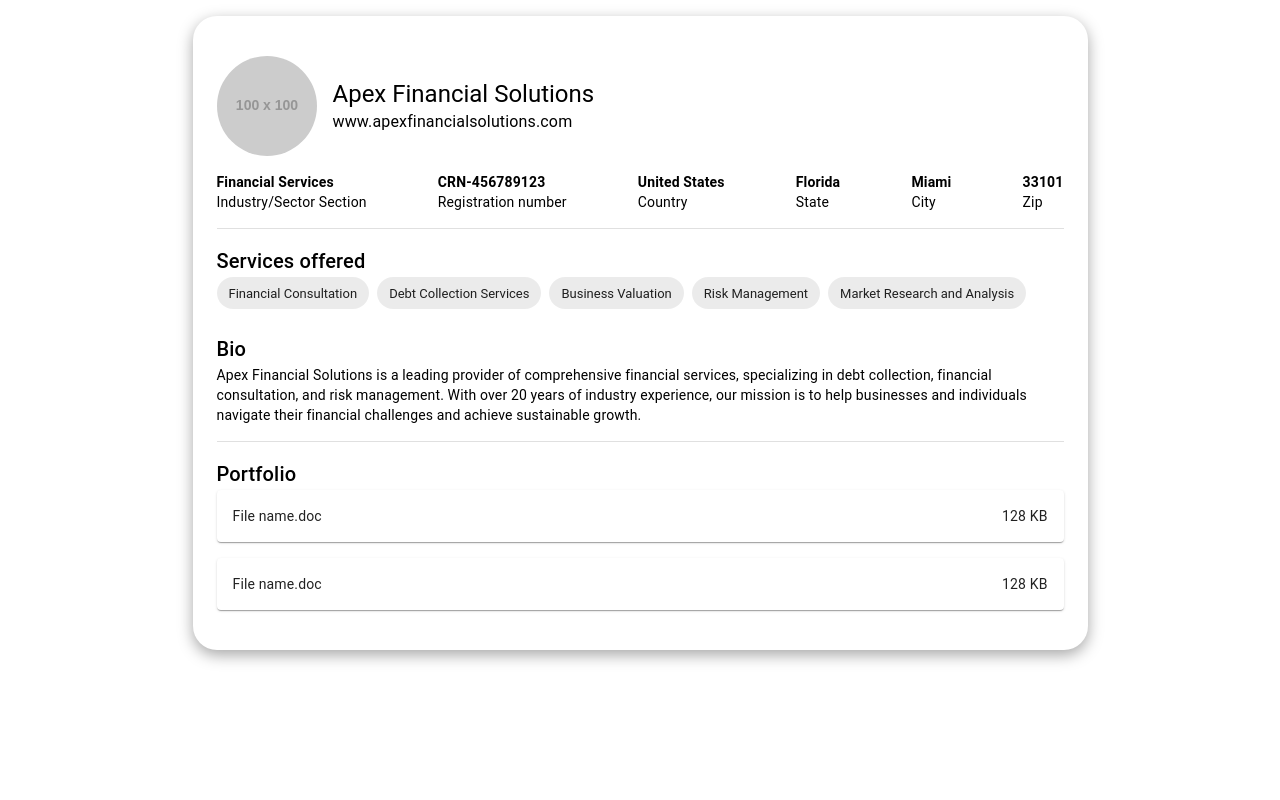
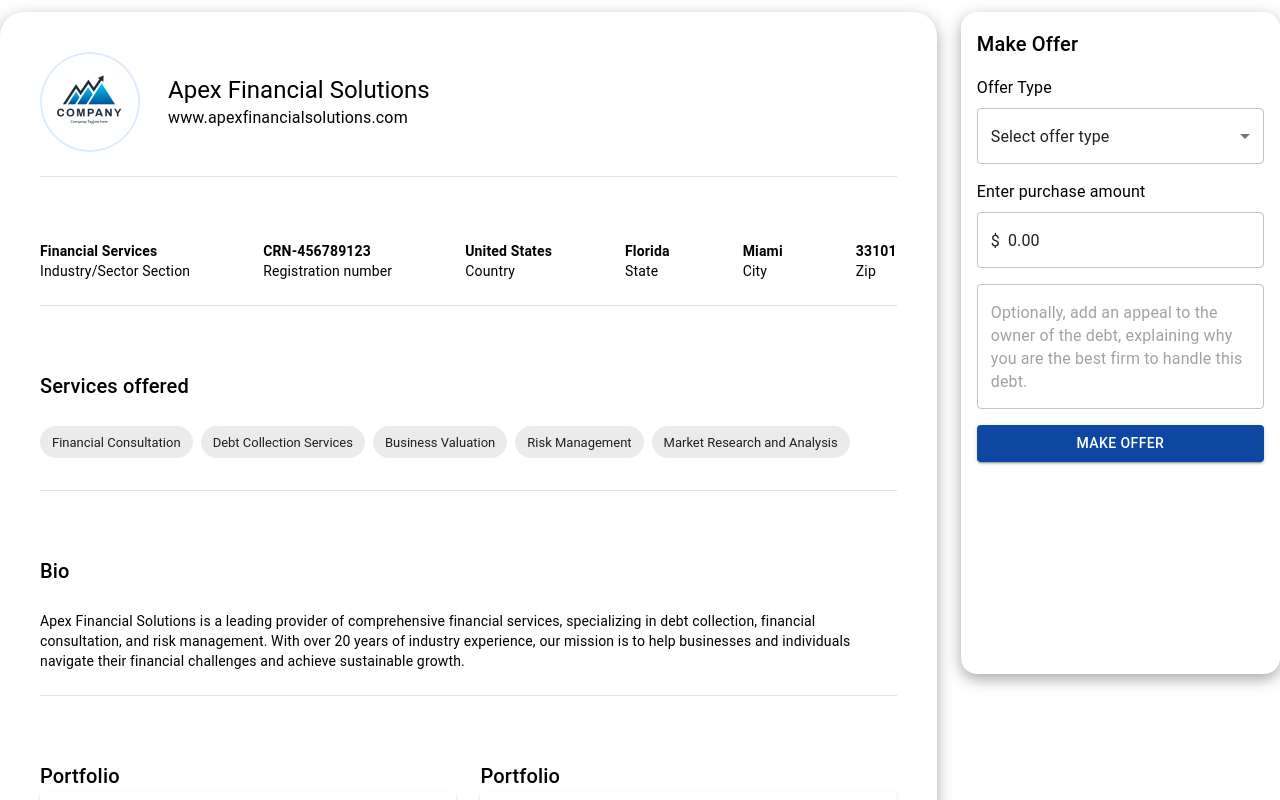
Before and after one commit to pandeytanish/React-MUI, a React (Create React App) app: page / in a window 1280 px wide. Shown: the top 800 px of the page. Built offline with nearby package versions, Linux system fonts and the light colour scheme.

Commit message:
ui change in buyers profile

```diff
--- a/src/BuyersPortfolio.jsx
+++ b/src/BuyersPortfolio.jsx
@@ -1,6 +1,7 @@
 import React from 'react';
-import { Container, Box, Typography, Chip, Grid, Paper, Divider } from '@mui/material';
-import { makeStyles } from '@mui/styles';
+import {  Box, Typography, Chip, Paper, Divider, Select, MenuItem, TextField, Button } from '@mui/material';
+import CompanyLogo from './Assets/viewcircle_.png'
+
 
 
 
@@ -8,16 +9,17 @@ const BuyersPortfolio = () => {
 
 
   return (
-    <Container sx={{ padding: '40px' , boxShadow : 'rgba(0, 0, 0, 0.35) 0px 5px 15px', borderRadius : '24px', width : '895px', marginTop : '1rem'}}>
-    <Box sx={{ display: 'flex', alignItems: 'center', marginBottom: 2  }}>
-      <img src="https://via.placeholder.com/100" alt="Company Logo" style={{ marginRight: 16, borderRadius : '100px' }} />
+    <Box sx={{ display : 'flex' , gap : '24px', justifyContent : 'center', marginTop : "12px"}}>
+      <Box sx={{ padding: '40px', boxShadow: 'rgba(0, 0, 0, 0.35) 0px 5px 15px', borderRadius: '24px', width: '895px', height: '880px', display: 'flex', flexDirection : "column", gap : '24px' }}>
+        <Box sx={{ display: 'flex', alignItems: 'center', gap : '12px' }}>
+          <img src={CompanyLogo} alt="Company Logo" style={{ marginRight: 16, borderRadius: '100px' }} />
           <Box>
             <Typography variant="h5">Apex Financial Solutions</Typography>
             <Typography variant="body1">www.apexfinancialsolutions.com</Typography>
           </Box>
         </Box>
-
-    <Box sx={{ display: 'flex', justifyContent: 'space-between', marginBottom: 2 }}>
+        <Divider />
+        <Box sx={{ display: 'flex', justifyContent: 'space-between', paddingTop : '40px'}}>
           <Box>
             <Typography variant="body2"><strong>Financial Services</strong></Typography>
             <Typography variant="body2">Industry/Sector Section</Typography>
@@ -44,9 +46,9 @@ const BuyersPortfolio = () => {
           </Box>
         </Box>
 
-    <Divider sx={{ marginBottom: 2 }} />
+        <Divider />
 
-    <Box sx={{ marginBottom: 2 }}>
+        <Box sx={{ paddingTop : '40px', display : 'flex', flexDirection : 'column', gap : '24px' }}>
           <Typography variant="h6">Services offered</Typography>
           <Box>
             <Chip label="Financial Consultation" sx={{ marginRight: 1, marginBottom: 1 }} />
@@ -56,8 +58,8 @@ const BuyersPortfolio = () => {
             <Chip label="Market Research and Analysis" sx={{ marginRight: 1, marginBottom: 1 }} />
           </Box>
         </Box>
-
-    <Box sx={{ marginBottom: 2 }}>
+        <Divider/>
+        <Box sx={{ display : 'flex', flexDirection : 'column', gap : '24px', paddingTop : '40px' }}>
           <Typography variant="h6">Bio</Typography>
           <Typography variant="body2">
             Apex Financial Solutions is a leading provider of comprehensive financial services, specializing in debt collection,
@@ -66,20 +68,61 @@ const BuyersPortfolio = () => {
           </Typography>
         </Box>
 
-    <Divider sx={{ marginBottom: 2 }} />
+        <Divider />
 
-    <Box>
+        <Box sx={{display : 'flex', gap : '24px', paddingTop: '40px'}}>
+          <Box sx={{width :"50%"}}>
           <Typography variant="h6">Portfolio</Typography>
           <Paper sx={{ display: 'flex', alignItems: 'center', justifyContent: 'space-between', padding: 2, marginBottom: 2 }}>
             <Typography variant="body2">File name.doc</Typography>
             <Typography variant="body2">128 KB</Typography>
           </Paper>
+          </Box>
+          <Box  sx={{width :"50%"}}>
+          <Typography variant="h6">Portfolio</Typography>
           <Paper sx={{ display: 'flex', alignItems: 'center', justifyContent: 'space-between', padding: 2 }}>
             <Typography variant="body2">File name.doc</Typography>
             <Typography variant="body2">128 KB</Typography>
           </Paper>
           </Box>
-  </Container>
+        </Box>
+      </Box>
+{/* //////////////////////// */}
+      <Box
+        sx={{ height : '630px', width: '300px',padding: '16px',borderRadius: '16px',boxShadow: 'rgba(0, 0, 0, 0.35) 0px 5px 15px'}}>
+        <Typography variant="h6" sx={{ marginBottom: '16px' }}>
+          Make Offer
+        </Typography>
+        <Typography variant="body1" sx={{ marginBottom: '8px' }}>
+          Offer Type
+        </Typography>
+        <Select
+          defaultValue=""
+          fullWidth
+          sx={{ marginBottom: '16px' }}
+          displayEmpty
+        >
+          <MenuItem value="" disabled>
+            Select offer type
+          </MenuItem>
+
+        </Select>
+        <Typography variant="body1" sx={{ marginBottom: '8px' }}>
+          Enter purchase amount
+        </Typography>
+        <TextField fullWidth type="number"
+          InputProps={{
+            startAdornment: <Box component="span" sx={{ marginRight: '8px' }}>$</Box>,
+          }}
+          defaultValue="0.00"
+          sx={{ marginBottom: '16px' }}
+        />
+        <TextField fullWidth multiline placeholder='Optionally, add an appeal to the owner of the debt, explaining why you are the best firm to handle this debt.' minRows={4} variant="outlined" sx={{ marginBottom: '16px' }}/>
+        <Button variant="contained" fullWidth sx={{ backgroundColor: '#0d47a1', color: 'white' }}>
+          Make Offer
+        </Button>
+      </Box>
+    </Box>
   );
 };
 
```
Also changed, not shown: src/Assets/viewcircle_.png (added). Lines whose indentation alone changed are shown as unchanged.
